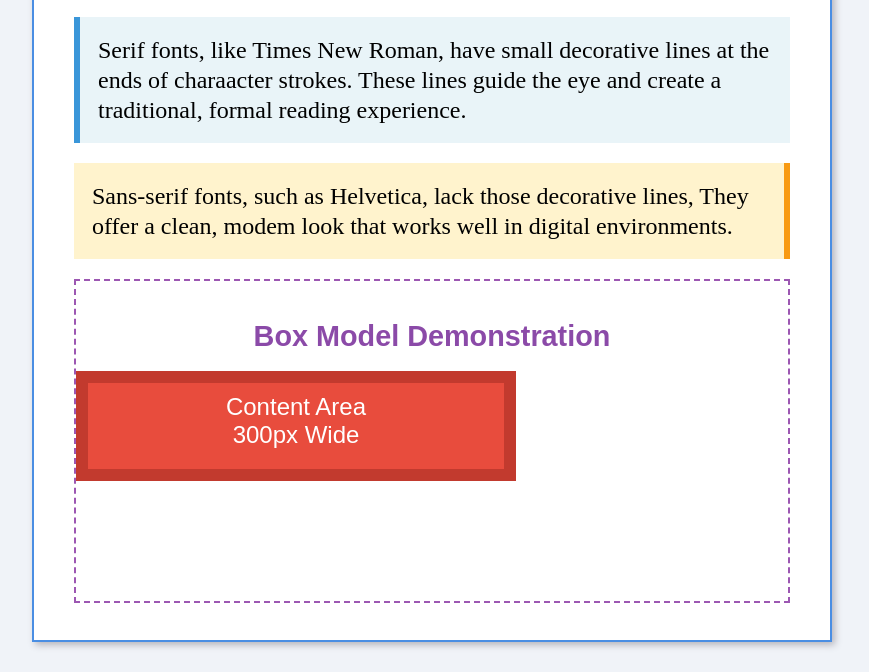
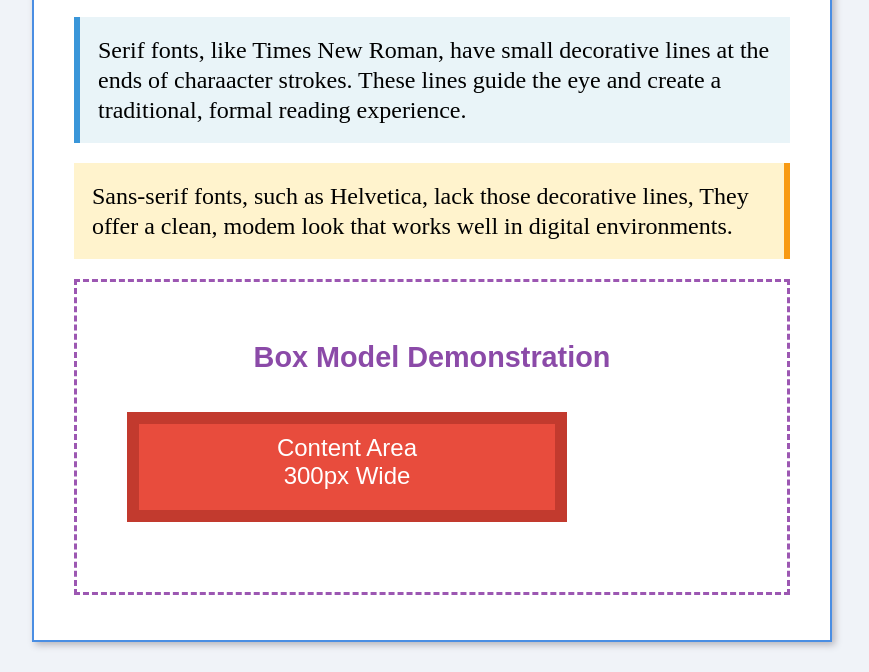
Before and after one commit to castrookoi/Clone-Assignment, a plain HTML site: page index.html in a window 1280 px wide. Shown: the part 128-800 px from the top of the page, without its empty margins (208-1077 px from the left). Drawn offline with Linux system fonts and the light colour scheme.

Commit message:
Fine Tunning Done🎃

```diff
--- a/css/style.css
+++ b/css/style.css
@@ -65,8 +65,8 @@ body {
 
 /* Element Four */
 .element-four {
-  border: dashed 2.5px #9c57b2;
-  height: 320px;
+  border: dashed 3px #9c57b2;
+  height: 310px;
   margin-top: 20px;
 }
 
@@ -78,7 +78,7 @@ body {
   text-align: center;
   font-weight: 600;
   padding: 40px 0 20px;
-  margin: 0;
+  margin-top: 20px;
   line-height: 30px;
 }
 
@@ -88,10 +88,13 @@ body {
   height: 110px;
   width: 440px;
   background-color: #e84c3d;
+  margin-left: 50px;
   box-sizing: border-box;
+  margin-top: 20px;
 }
 
 .element-Six p {
+
   text-align: center;
   font-size: 1.5rem;
   font-family: Arial, Helvetica, sans-serif;
```
